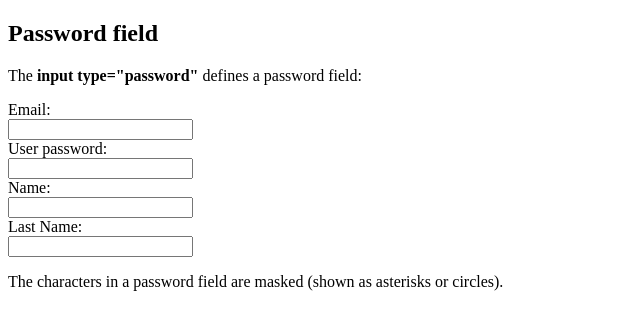
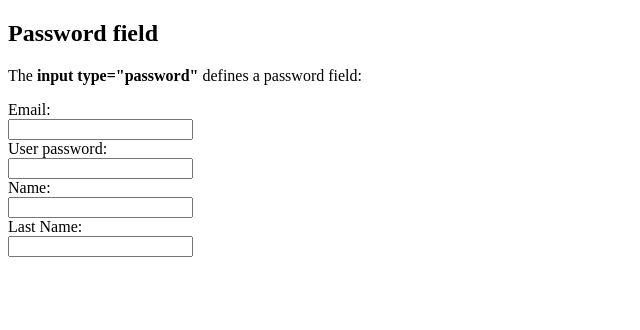
Before and after one commit to PurplePhoenix1st/repository-5, a plain HTML site: page index.html in a window 1280 px wide. Shown: the whole page, without its empty margins (0-640 px from the left). Drawn offline with Linux system fonts and the light colour scheme.

Commit message:
Update index.html

```diff
--- a/index.html
+++ b/index.html
@@ -19,8 +19,5 @@ Last Name:<br>
 <input type="text" name="lname">
 <br>
 </form>
-
-<p>The characters in a password field are masked (shown as asterisks or circles).</p>
-
 </body>
 </html>
```
